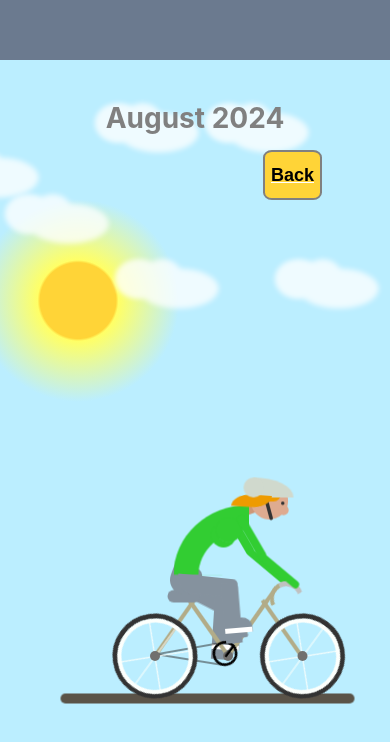
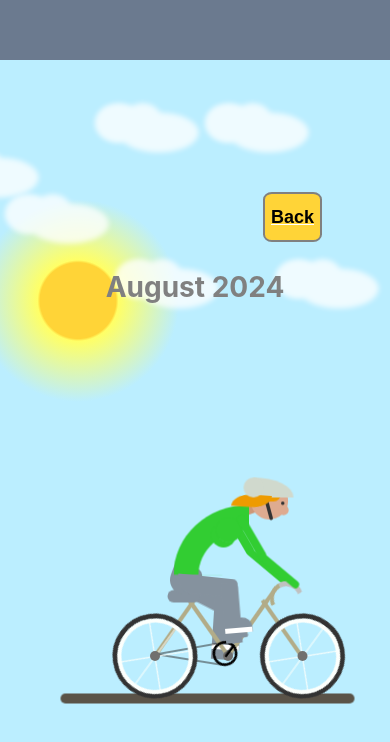
Before and after one commit to JillThomas799/thomasfamilyblog-2024-2025git, a React (Create React App) app: page /august2024 in a window 390 px wide. Shown: the part 152-894 px from the top of the page. Built offline with nearby package versions, Linux system fonts and the light colour scheme.

Commit message:
Edits August title, update charit thermometer

```diff
--- a/src/August2024.css
+++ b/src/August2024.css
@@ -137,7 +137,7 @@
     left: 1180px;
   }
 
-  .cloudCyclist:nth-child(11)) {
+  .cloudCyclist:nth-child(11) {
     top: 150px;
     left: 1280px;
   }
@@ -168,11 +168,10 @@
     -webkit-animation: 4000ms cloudAnimationCyclist linear reverse infinite;
 }
 
-@media screen and (min-width:2000px) {
-
-  /*To ensure on screensabove 2000 width that relevant components of
+ /*To ensure on screens above 2000 width that relevant components of
   the site are displayed with the best dimensions for the larger devices*/
 
+  @media screen and (min-width:2000px) {
  .headerPhotoAugust{
    width:15%;
    height:auto;
@@ -206,85 +205,6 @@ margin-bottom:5%;
 
 }
 
-/* @media screen and (min-width:2000px) {
-/*To ensure on screensabove 2000 width that relevant components of
-the site are displayed with the best dimensions for the larger devices*/
-
-/* .cloudCyclist:nth-child(1) {
-top: 120px;
-left: -50px;
-}
-.cloudCyclist:nth-child(2) {
-top: 120px;
-left: 8px;
-}
-.cloudCyclist:nth-child(3) {
-top: 190px;
-left: 180px;
-}
-
-.cloudCyclist:nth-child(4) {
-top: 190px;
-left: 280px;
-}
-
-.cloudCyclist:nth-child(5) {
-top: 100px;
-left: 480px;
-}
-
-.cloudCyclist:nth-child(6) {
-top: 100px;
-left: 580px;
-}
-
-
-.cloudCyclist:nth-child(7) {
-top: 70px;
-left: 780px;
-}
-.cloudCyclist:nth-child(8) {
-top: 200px;
-left: 880px;
-}
-.cloudCyclist:nth-child(9) {
-top: 200px;
-left: 1080px;
-}
-
-.cloudCyclist:nth-child(10) {
-top: 100px;
-left: 1180px;
-}
-
-.cloudCyclist:nth-child(11) {
-top: 150px;
-left: 2580px;
-}
-
-.cloudCyclist:nth-child(12) {
-top: 150px;
-left: 2780px;
-}
-
-@keyframes cloudAnimationCyclist {
-0% {
-transform: translate(-2000px, 0);
--webkit-transform: translate(-2000px, 0);
--moz-transform: translate(-2000px, 0);
--ms-transform: translate(-2000px, 0);
--o-transform: translate(-2000px, 0);
-}
-100% {
-transform: translate(2300px, 0);
--webkit-transform: translate(2300px, 0);
--moz-transform: translate(2300px, 0);
--ms-transform: translate(2300px, 0);
--o-transform: translate(2300px, 0);
-}
-}
-} */
-
 @media screen and (max-width:601px) {
   body #buttonAugust{
     display:block;
@@ -309,13 +229,10 @@ transform: translate(2300px, 0);
   }
 }
 
-
+ /*To ensure on mobile screens below 480px width (this includes one plus phones) that relevant components of
+  the site are displayed with the best dimensions for the smaller devices*/
 @media screen and (max-width: 480px) {
-  /*To ensure on mobile screens below 480px width (this includes one plus phones) that relevant components of
-  the site are displayed with the best dimensions for the smaller devices*/
-
-
- .August2024header {
+  .August2024header {
    display:flex;
    flex-direction:column;
    width: 100vw;
@@ -344,7 +261,7 @@ transform: translate(2300px, 0);
    font-size: large;
    font-weight: bold;
    color:white;
-   top:15%;
+   top:20%;
    text-decoration: underline;
    margin: 45% 25% 5% 75%;
    border-radius:15%;
@@ -368,40 +285,6 @@ transform: translate(2300px, 0);
      -moz-transform: translate(-350px, 0);
      -ms-transform: translate(-350px, 0);
      -o-transform: translate(-350px, 0);
-}
-
-.cloudCyclist:nth-child(7) {
-display: none;
-top: 70px;
-left: 780px;
-}
-.cloudCyclist:nth-child(8) {
-display: none;
-top: 200px;
-left: 880px;
-}
-.cloudCyclist:nth-child(9) {
-display: none;
-top: 200px;
-left: 1080px;
-}
-
-.cloudCyclist:nth-child(10) {
-display: none;
-top: 100px;
-left: 1180px;
-}
-
-.cloudCyclist:nth-child(11)) {
-display: none;
-top: 150px;
-left: 2580px;
-}
-
-.cloudCyclist:nth-child(12) {
-display: none;
-top: 150px;
-left: 2780px;
 }
  }
 
--- a/src/components/charityfundraisingthermometer.css
+++ b/src/components/charityfundraisingthermometer.css
@@ -56,7 +56,7 @@ a {
 .chartWrapper .chartX1 {
   position: relative;
   width: 85px;
-  height:35.12%;
+  height:26.08%;
   background:#66023c ;
   overflow: hidden;
 }
--- a/src/components/charityfundraisingthermometer.js
+++ b/src/components/charityfundraisingthermometer.js
@@ -25,7 +25,7 @@ export default function HWPThermometer() {
   </ul>
 
   <ul className="chartLabels">
-  <li>64.88% Completed by July 28th 2024</li>
+  <li>73.93% Completed by August 3rd 2024</li>
   {/* <li>July 13th 2024 - 46.9%</li>
   <li>July 7th 2024 - 31.9%</li>
   <li>July 6th 2024 -  24.76%</li>
--- a/src/components/cyclistaugustheader.css
+++ b/src/components/cyclistaugustheader.css
@@ -13,7 +13,6 @@
     -moz-border-radius:0;
     -ms-border-radius:0;
     -o-border-radius:0;
-
   }
 
    #AugustTitle{
@@ -37,7 +36,6 @@
   }
 
    /*Style for my bike:*/
-
     .bike {
      position: relative;
      background-color: #B2AC88;
@@ -179,8 +177,6 @@
 }
 
    /*CSS Bike Animation*/
-
-   /*CSS Bike Animation*/
 @keyframes spin {
   from { transform: rotate(0deg); }
   to { transform: rotate(360deg); }
@@ -248,7 +244,6 @@
   }
 
    /*CSS Bike*/
-
    /*Style the cyclist:*/
 
    .girl {
@@ -428,7 +423,6 @@
    }
 
    /*Add and animate the legs:*/
-
     .trousers {
      position: absolute;
      top:-70px;
@@ -547,10 +541,9 @@
     100% {transform: rotate(0);}
    }
 
-
+/*To ensure on screens above 2000 width that relevant components of
+    the site are displayed with the best dimensions for the larger devices*/
    @media screen and (min-width:2000px) {
-    /*To ensure on screensabove 2000 width that relevant components of
-    the site are displayed with the best dimensions for the larger devices*/
      .bikeRiding {
       display:flex;
       flex-direction:column;
@@ -601,6 +594,7 @@
   -ms-transform: scale(2.0);
   -o-transform: scale(2.0);
 }
+
   }
 
   @media screen and (max-width: 1200px) and (min-width: 481px)   {
@@ -645,7 +639,6 @@
 }
 
 @media screen and (max-width: 480px) {
-
     #AugustHeader{
     display: flex;
     flex-direction:column;
@@ -662,6 +655,14 @@
     -o-border-radius:0;
    }
 
+   #AugustTitle{
+    font-weight:bold;
+    color:gray;
+    font-size: 1.75rem;
+    position:absolute;
+    top:50%;
+ }
+
    .shadow {
     position: absolute;
     width:600px;
@@ -675,7 +676,6 @@
 
 }
 
-
 .bikeRiding {
   display:flex;
   flex-direction:column;
```
Lines whose indentation alone changed are shown as unchanged.
